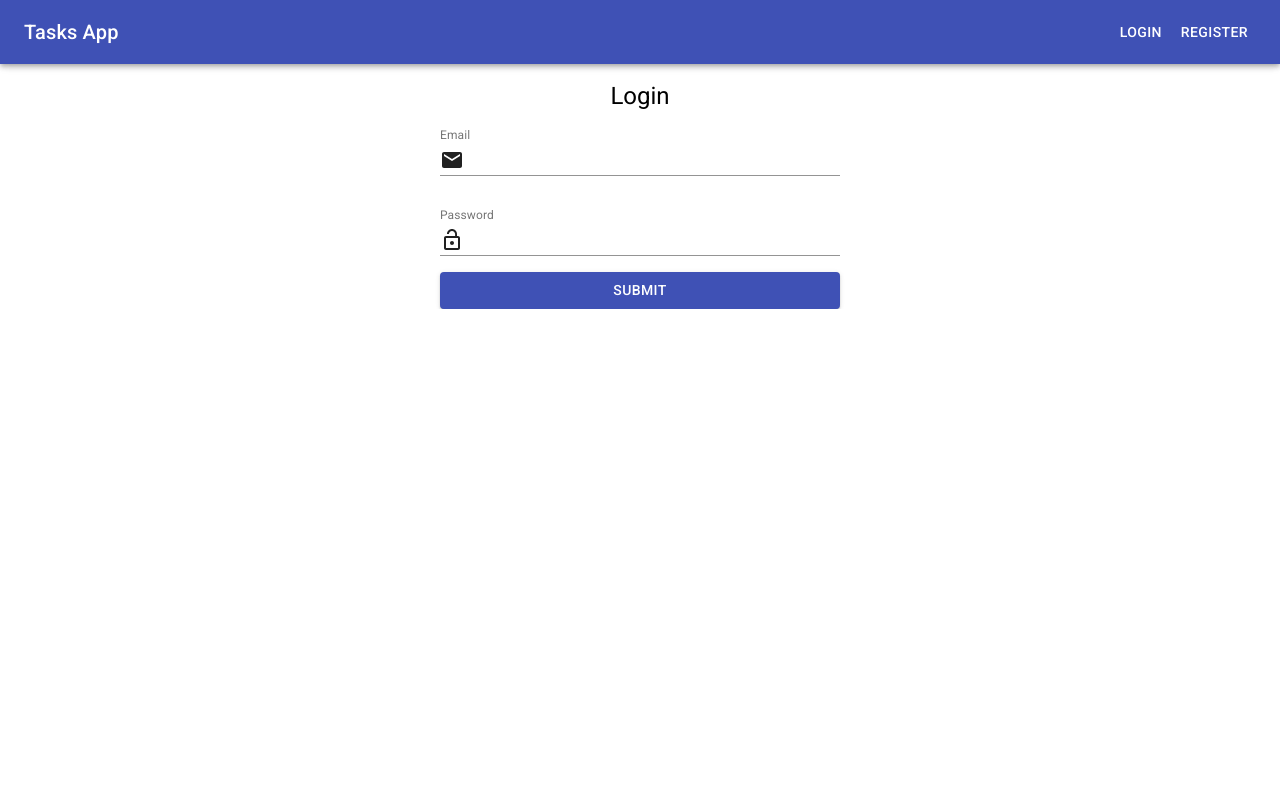
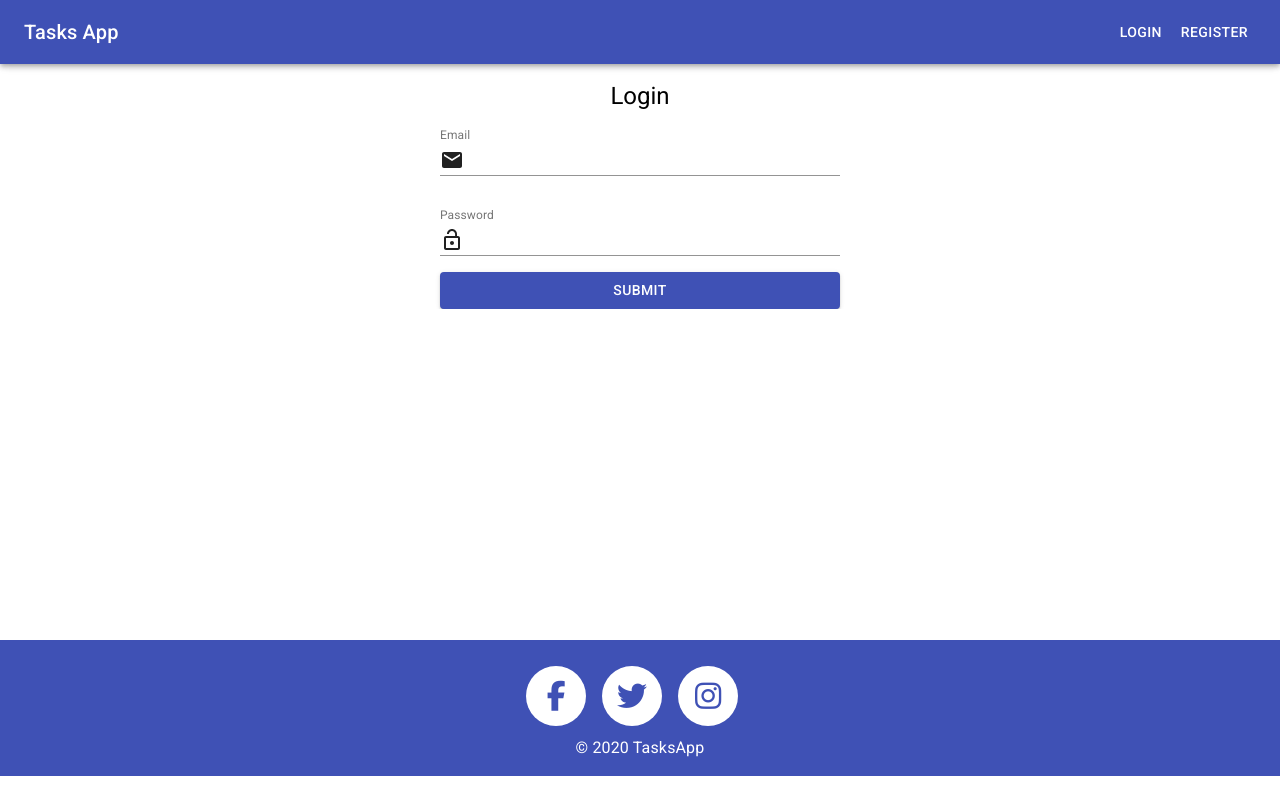
Before and after one commit to aleksandergalganski/TasksFrontend, a React (Create React App) app: page /login in a window 1280 px wide. Built offline with nearby package versions, Linux system fonts and the light colour scheme; no server answers.

Commit message:
Add Footer

```diff
--- a/public/index.html
+++ b/public/index.html
@@ -16,6 +16,10 @@
       rel="stylesheet"
       href="https://fonts.googleapis.com/icon?family=Material+Icons"
     />
+    <script
+      src="https://kit.fontawesome.com/9fada548c3.js"
+      crossorigin="anonymous"
+    ></script>
     <title>React App</title>
   </head>
   <body>
--- a/src/App.css
+++ b/src/App.css
@@ -1,3 +1,8 @@
+* {
+  margin: 0;
+  padding: 0;
+}
+
 .toolbar {
   display: flex;
   justify-content: space-between;
@@ -20,6 +25,55 @@ a {
   overflow: hidden;
 }
 
+main {
+  min-height: 70vh;
+}
+
+.footer {
+  width: 100%;
+  height: auto;
+  padding: 16px 0;
+  background-color: #3f51b5;
+}
+
+.footer__icons {
+  display: flex;
+  justify-content: center;
+  align-items: center;
+  margin: 10px 0;
+}
+
+.footer__icon {
+  display: flex;
+  justify-content: center;
+  align-items: center;
+  width: 40px;
+  height: 40px;
+  margin-right: 16px;
+  padding: 10px;
+  background-color: #fff;
+  border-radius: 50%;
+  transition: all 0.3s ease-in;
+}
+
+.footer__icon:hover {
+  background-color: #3f51b5;
+}
+
+.footer__icon:hover i {
+  color: #fff;
+}
+
+.footer__icons i {
+  color: #3f51b5;
+  font-size: 30px;
+}
+
+.footer__text {
+  text-align: center;
+  color: #fff;
+}
+
 @media (max-width: 500px) {
   .container {
     max-width: 100%;
--- a/src/App.js
+++ b/src/App.js
@@ -9,6 +9,7 @@ import ProtectedRoute from './components/routing/ProtectedRoute';
 import './App.css';
 import store from './store';
 import { getUser } from './actions/authActions';
+import Footer from './components/layout/Footer';
 
 const App = () => {
   useEffect(() => {
@@ -19,7 +20,7 @@ const App = () => {
   return (
     <Provider store={store}>
       <Router>
-        <React.Fragment>
+        <main>
           <Navbar />
           <div className='container'>
             <Switch>
@@ -28,7 +29,8 @@ const App = () => {
               <ProtectedRoute exact path='/tasks' component={Tasks} />
             </Switch>
           </div>
-        </React.Fragment>
+        </main>
+        <Footer />
       </Router>
     </Provider>
   );
--- /dev/null
+++ b/src/components/layout/Footer.js
@@ -0,0 +1,25 @@
+import React from 'react';
+import { Typography } from '@material-ui/core';
+
+const Footer = () => {
+  return (
+    <footer className='footer'>
+      <div className='footer__icons'>
+        <div className='footer__icon'>
+          <i className='fab fa-facebook-f'></i>
+        </div>
+        <div className='footer__icon'>
+          <i className='fab fa-twitter'></i>
+        </div>
+        <div className='footer__icon'>
+          <i className='fab fa-instagram'></i>
+        </div>
+      </div>
+      <Typography variant='body1' className='footer__text'>
+        &copy; 2020 TasksApp
+      </Typography>
+    </footer>
+  );
+};
+
+export default Footer;
```
Also changed, not shown: public/logo192.png (deleted), public/logo512.png (deleted).
